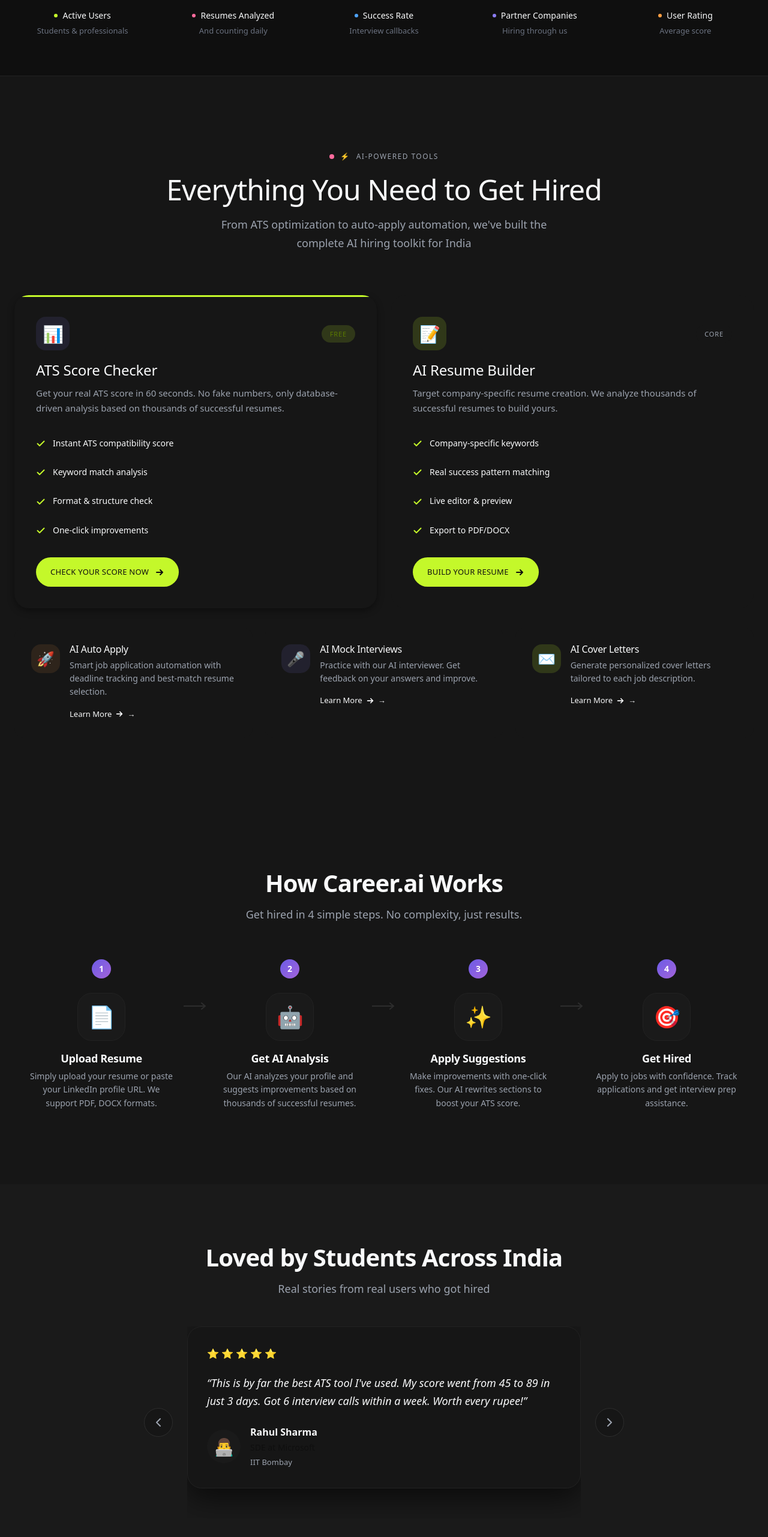
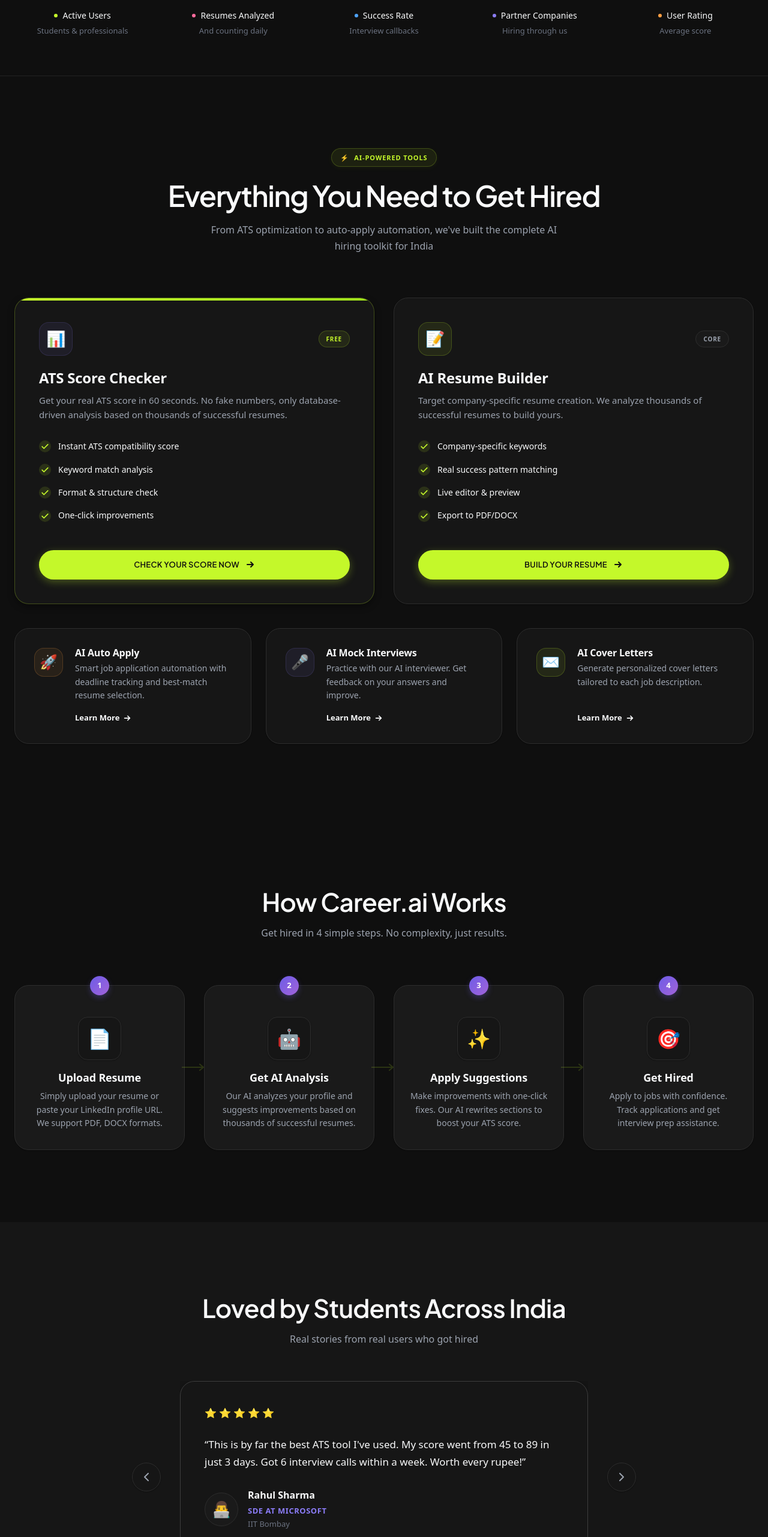
Before and after one commit to Abhinaygenx/careerai, a Next.js app in the folder career-app/: page / in a window 1280 px wide. Shown: the part 1124-3686 px from the top of the page at 60% size. Built offline with nearby package versions, Linux system fonts and the light colour scheme; no server answers.

Commit message:
style: redesign Features, HowItWorks, and Testimonials sections for premium aesthetic and fix dark-mode contrast bugs

```diff
--- a/career-app/src/components/features/FeaturesSection.module.css
+++ b/career-app/src/components/features/FeaturesSection.module.css
@@ -1,6 +1,6 @@
 .features {
     padding: 120px 0;
-    background: var(--background-secondary);
+    background: var(--background);
     position: relative;
 }
 
@@ -14,45 +14,53 @@
 .header {
     text-align: center;
     margin-bottom: 72px;
+    display: flex;
+    flex-direction: column;
+    align-items: center;
 }
 
 .badge {
     display: inline-flex;
     align-items: center;
-    gap: 10px;
-    font-size: 12px;
-    font-weight: 500;
-    letter-spacing: 0.12em;
+    gap: 8px;
+    padding: 6px 14px;
+    border-radius: var(--radius-full);
+    background: rgba(196, 248, 42, 0.06);
+    border: 1px solid rgba(196, 248, 42, 0.15);
+    color: var(--text-accent);
+    font-size: 11px;
+    font-weight: 600;
     text-transform: uppercase;
-    color: var(--text-secondary);
+    letter-spacing: 0.08em;
     margin-bottom: 20px;
+    box-shadow: 0 2px 10px rgba(196, 248, 42, 0.05);
 }
 
-.badge::before {
-    content: '';
-    width: 8px;
-    height: 8px;
-    border-radius: 50%;
-    background: #FF6B9D;
+[data-theme="dark"] .badge {
+    background: rgba(196, 248, 42, 0.08);
+    border-color: rgba(196, 248, 42, 0.2);
+    color: var(--accent);
 }
 
 .title {
-    font-size: clamp(32px, 5vw, 48px);
-    font-weight: 400;
+    font-family: var(--font-display);
+    font-size: clamp(36px, 5vw, 48px);
+    font-weight: 600;
     color: var(--text-primary);
     margin-bottom: 16px;
-    letter-spacing: -0.02em;
+    letter-spacing: -0.03em;
+    line-height: 1.15;
 }
 
 /* Scroll-triggered word reveal animation */
 .wordReveal {
     display: inline-block;
     opacity: 0;
-    transform: translateY(20px);
+    transform: translateY(15px);
     transition:
-        opacity 0.6s cubic-bezier(0.25, 0.46, 0.45, 0.94),
-        transform 0.6s cubic-bezier(0.25, 0.46, 0.45, 0.94);
-    transition-delay: calc(var(--word-index, 0) * 0.08s);
+        opacity 0.6s cubic-bezier(0.215, 0.610, 0.355, 1),
+        transform 0.6s cubic-bezier(0.215, 0.610, 0.355, 1);
+    transition-delay: calc(var(--word-index, 0) * 0.06s);
 }
 
 .revealed .wordReveal {
@@ -61,7 +69,7 @@
 }
 
 .subtitle {
-    font-size: 18px;
+    font-size: 16px;
     color: var(--text-secondary);
     max-width: 600px;
     margin: 0 auto;
@@ -72,45 +80,63 @@
 .mainGrid {
     display: grid;
     grid-template-columns: repeat(2, 1fr);
-    gap: 24px;
-    margin-bottom: 32px;
+    gap: 32px;
+    margin-bottom: 40px;
 }
 
 .mainCard {
     background: var(--surface);
     border-radius: var(--radius-xl);
-    padding: 36px;
-    border: none;
+    padding: 40px;
+    border: 1px solid var(--border);
     transition: all var(--transition-base);
     position: relative;
     overflow: hidden;
+    box-shadow: var(--shadow-sm);
+    display: flex;
+    flex-direction: column;
+}
+
+.mainCard::before {
+    content: '';
+    position: absolute;
+    inset: 0;
+    background: radial-gradient(circle at 100% 0%, rgba(196, 248, 42, 0.02) 0%, transparent 60%);
+    opacity: 0;
+    transition: opacity var(--transition-base);
+    pointer-events: none;
+}
+
+.mainCard:hover::before {
+    opacity: 1;
 }
 
 .mainCard:hover {
     box-shadow: var(--shadow-lg);
+    border-color: var(--border-hover);
     transform: translateY(-4px);
 }
 
 .mainCard.highlighted {
-    background: var(--surface);
+    border-color: rgba(196, 248, 42, 0.25);
     box-shadow: var(--shadow-md);
 }
 
-.mainCard.highlighted::before {
+.mainCard.highlighted::after {
     content: '';
     position: absolute;
     top: 0;
     left: 0;
     right: 0;
-    height: 3px;
-    background: var(--accent);
+    height: 4px;
+    background: linear-gradient(90deg, var(--accent), #9EE01A);
 }
 
 .cardHeader {
     display: flex;
     align-items: center;
     justify-content: space-between;
-    margin-bottom: 20px;
+    margin-bottom: 24px;
 }
 
 .icon {
@@ -120,8 +146,9 @@
     display: flex;
     align-items: center;
     justify-content: center;
-    font-size: 28px;
+    font-size: 26px;
     transition: transform var(--transition-base);
+    border: 1px solid transparent;
 }
 
 .mainCard:hover .icon {
@@ -129,36 +156,48 @@
 }
 
 .icon.purple {
-    background: rgba(139, 124, 247, 0.1);
+    background: rgba(139, 124, 247, 0.08);
+    border-color: rgba(139, 124, 247, 0.15);
+    color: var(--purple);
 }
 
 .icon.green {
-    background: rgba(196, 248, 42, 0.15);
+    background: rgba(196, 248, 42, 0.08);
+    border-color: rgba(196, 248, 42, 0.2);
+    color: var(--accent);
 }
 
 .icon.orange {
-    background: rgba(255, 159, 67, 0.1);
+    background: rgba(255, 159, 67, 0.08);
+    border-color: rgba(255, 159, 67, 0.2);
+    color: #ff9f43;
 }
 
 .cardBadge {
-    padding: 6px 14px;
-    font-size: 11px;
-    font-weight: 500;
+    padding: 5px 12px;
+    font-size: 10px;
+    font-weight: 600;
     text-transform: uppercase;
     letter-spacing: 0.08em;
     border-radius: var(--radius-full);
-    background: var(--background-secondary);
+    background: var(--surface-secondary);
     color: var(--text-secondary);
+    border: 1px solid var(--border);
 }
 
 .cardBadge.free {
-    background: rgba(196, 248, 42, 0.15);
-    color: #5a7a00;
+    background: rgba(196, 248, 42, 0.08);
+    border-color: rgba(196, 248, 42, 0.2);
+    color: var(--text-accent);
+}
+
+[data-theme="dark"] .cardBadge.free {
+    color: var(--accent);
 }
 
 .cardTitle {
     font-size: 24px;
-    font-weight: 500;
+    font-weight: 600;
     color: var(--text-primary);
     margin-bottom: 12px;
     letter-spacing: -0.01em;
@@ -167,14 +206,15 @@
 .cardDesc {
     font-size: 15px;
     color: var(--text-secondary);
-    line-height: 1.7;
+    line-height: 1.6;
     margin-bottom: 28px;
+    flex-grow: 1;
 }
 
 .cardFeatures {
     list-style: none;
     padding: 0;
-    margin: 0 0 28px;
+    margin: 0 0 32px;
 }
 
 .cardFeatures li {
@@ -183,22 +223,32 @@
     gap: 12px;
     font-size: 14px;
     color: var(--text-primary);
-    margin-bottom: 14px;
-    padding: 6px 0;
+    margin-bottom: 12px;
+    padding: 2px 0;
 }
 
 .cardFeatures li svg {
     color: var(--accent);
+    background: rgba(196, 248, 42, 0.08);
+    border-radius: 50%;
+    padding: 3px;
+    width: 20px;
+    height: 20px;
     flex-shrink: 0;
+}
+
+[data-theme="dark"] .cardFeatures li svg {
+    background: rgba(196, 248, 42, 0.12);
 }
 
 .cardCta {
     display: inline-flex;
     align-items: center;
+    justify-content: center;
     gap: 10px;
-    padding: 14px 24px;
+    padding: 14px 28px;
     font-size: 13px;
-    font-weight: 500;
+    font-weight: 600;
     letter-spacing: 0.02em;
     text-transform: uppercase;
     color: var(--primary);
@@ -206,12 +256,14 @@
     text-decoration: none;
     border-radius: var(--radius-full);
     transition: all var(--transition-base);
+    box-shadow: 0 4px 14px var(--accent-glow);
+    font-family: var(--font-display);
 }
 
 .cardCta:hover {
     background: var(--accent-hover);
-    transform: scale(1.02);
-    box-shadow: 0 4px 16px var(--accent-glow);
+    transform: translateY(-1px);
+    box-shadow: 0 6px 20px var(--accent-glow);
 }
 
 .cardCta svg {
@@ -226,23 +278,41 @@
 .secondaryGrid {
     display: grid;
     grid-template-columns: repeat(3, 1fr);
-    gap: 20px;
+    gap: 24px;
 }
 
 .secondaryCard {
     display: flex;
-    gap: 16px;
-    padding: 28px;
+    gap: 20px;
+    padding: 32px;
     background: var(--surface);
-    border-radius: var(--radius-lg);
-    border: none;
+    border-radius: var(--radius-xl);
+    border: 1px solid var(--border);
     text-decoration: none;
     transition: all var(--transition-base);
+    box-shadow: var(--shadow-sm);
+    position: relative;
+    overflow: hidden;
+}
+
+.secondaryCard::before {
+    content: '';
+    position: absolute;
+    inset: 0;
+    background: radial-gradient(circle at 100% 100%, rgba(139, 124, 247, 0.03) 0%, transparent 60%);
+    opacity: 0;
+    transition: opacity var(--transition-base);
+    pointer-events: none;
+}
+
+.secondaryCard:hover::before {
+    opacity: 1;
 }
 
 .secondaryCard:hover {
-    box-shadow: var(--shadow-md);
-    transform: translateY(-2px);
+    box-shadow: var(--shadow-lg);
+    border-color: var(--border-hover);
+    transform: translateY(-3px);
 }
 
 .secondaryCard .icon {
@@ -254,20 +324,24 @@
 
 .secondaryContent {
     flex: 1;
+    display: flex;
+    flex-direction: column;
 }
 
 .secondaryTitle {
     font-size: 16px;
-    font-weight: 500;
+    font-weight: 600;
     color: var(--text-primary);
     margin-bottom: 6px;
+    letter-spacing: -0.01em;
 }
 
 .secondaryDesc {
     font-size: 14px;
     color: var(--text-secondary);
     line-height: 1.6;
-    margin-bottom: 12px;
+    margin-bottom: 16px;
+    flex-grow: 1;
 }
 
 .learnMore {
@@ -275,16 +349,24 @@
     align-items: center;
     gap: 6px;
     font-size: 13px;
-    font-weight: 500;
+    font-weight: 600;
     color: var(--text-primary);
+    transition: color var(--transition-fast);
 }
 
-.learnMore::after {
-    content: '→';
+.secondaryCard:hover .learnMore {
+    color: var(--accent);
+}
+
+[data-theme="light"] .secondaryCard:hover .learnMore {
+    color: var(--text-accent);
+}
+
+.learnMore svg {
     transition: transform var(--transition-fast);
 }
 
-.secondaryCard:hover .learnMore::after {
+.secondaryCard:hover .learnMore svg {
     transform: translateX(4px);
 }
 
@@ -292,10 +374,12 @@
 @media (max-width: 1024px) {
     .mainGrid {
         grid-template-columns: 1fr;
+        gap: 24px;
     }
 
     .secondaryGrid {
         grid-template-columns: 1fr;
+        gap: 20px;
     }
 }
 
@@ -305,14 +389,18 @@
     }
 
     .title {
-        font-size: 28px;
+        font-size: 30px;
     }
 
     .subtitle {
-        font-size: 16px;
+        font-size: 15px;
     }
 
     .mainCard {
+        padding: 28px;
+    }
+
+    .secondaryCard {
         padding: 24px;
     }
 }
--- a/career-app/src/components/features/HowItWorks.module.css
+++ b/career-app/src/components/features/HowItWorks.module.css
@@ -1,6 +1,7 @@
 .section {
-    padding: 100px 0;
-    background: var(--surface);
+    padding: 120px 0;
+    background: var(--background);
+    position: relative;
 }
 
 .container {
@@ -11,37 +12,57 @@
 
 .header {
     text-align: center;
-    margin-bottom: 60px;
+    margin-bottom: 72px;
 }
 
 .title {
-    font-size: 40px;
-    font-weight: 700;
+    font-family: var(--font-display);
+    font-size: clamp(32px, 5vw, 42px);
+    font-weight: 600;
     color: var(--text-primary);
     margin-bottom: 16px;
+    letter-spacing: -0.02em;
 }
 
 .subtitle {
-    font-size: 18px;
+    font-size: 16px;
     color: var(--text-secondary);
+    max-width: 600px;
+    margin: 0 auto;
+    line-height: 1.7;
 }
 
 .steps {
     display: grid;
     grid-template-columns: repeat(4, 1fr);
-    gap: 24px;
+    gap: 32px;
     position: relative;
 }
 
 .step {
     position: relative;
     text-align: center;
-    padding: 24px;
+    padding: 40px 24px 32px;
+    background: var(--surface-secondary);
+    border: 1px solid var(--border);
+    border-radius: var(--radius-xl);
+    transition: all var(--transition-base);
+    box-shadow: var(--shadow-sm);
+    display: flex;
+    flex-direction: column;
+    align-items: center;
+}
+
+.step:hover {
+    transform: translateY(-4px);
+    border-color: var(--border-hover);
+    box-shadow: var(--shadow-md);
+    background: var(--surface);
 }
 
 .stepNumber {
     position: absolute;
-    top: 0;
+    top: -16px;
     left: 50%;
     transform: translateX(-50%);
     width: 32px;
@@ -52,28 +73,39 @@
     display: flex;
     align-items: center;
     justify-content: center;
-    font-size: 14px;
+    font-size: 13px;
     font-weight: 700;
+    box-shadow: 0 4px 10px rgba(108, 92, 231, 0.3);
 }
 
 .stepIcon {
-    width: 80px;
-    height: 80px;
-    margin: 32px auto 20px;
-    background: var(--surface-secondary);
-    border-radius: var(--radius-xl);
+    width: 72px;
+    height: 72px;
+    margin: 12px auto 20px;
+    background: var(--surface);
+    border-radius: var(--radius-lg);
     display: flex;
     align-items: center;
     justify-content: center;
-    font-size: 36px;
-    border: 1px solid var(--border-light);
+    font-size: 32px;
+    border: 1px solid var(--border);
+    transition: all var(--transition-base);
+    box-shadow: var(--shadow-sm);
+}
+
+.step:hover .stepIcon {
+    transform: scale(1.08) translateY(-2px);
+    border-color: var(--accent);
+    box-shadow: 0 4px 18px var(--accent-glow);
+    background: rgba(196, 248, 42, 0.04);
 }
 
 .stepTitle {
     font-size: 18px;
     font-weight: 600;
     color: var(--text-primary);
-    margin-bottom: 8px;
+    margin-bottom: 10px;
+    letter-spacing: -0.01em;
 }
 
 .stepDesc {
@@ -84,26 +116,49 @@
 
 .connector {
     position: absolute;
-    top: 72px;
-    right: -32px;
-    color: var(--border);
-    z-index: 1;
+    top: 50%;
+    right: -36px;
+    transform: translateY(-50%);
+    color: var(--accent);
+    z-index: 2;
+    opacity: 0.4;
+    pointer-events: none;
+}
+
+.connector svg {
+    animation: connectorPulse 2s infinite ease-in-out;
+}
+
+@keyframes connectorPulse {
+    0%, 100% {
+        opacity: 0.4;
+        transform: translateX(0);
+    }
+    50% {
+        opacity: 0.9;
+        transform: translateX(4px);
+    }
 }
 
 /* Responsive */
 @media (max-width: 1024px) {
     .steps {
         grid-template-columns: repeat(2, 1fr);
+        gap: 40px 24px;
     }
 
     .connector {
         display: none;
     }
+
+    .step {
+        padding-top: 36px;
+    }
 }
 
 @media (max-width: 640px) {
     .section {
-        padding: 60px 0;
+        padding: 80px 0;
     }
 
     .title {
@@ -112,6 +167,7 @@
 
     .steps {
         grid-template-columns: 1fr;
+        gap: 36px;
         max-width: 320px;
         margin: 0 auto;
     }
--- a/career-app/src/components/features/Testimonials.module.css
+++ b/career-app/src/components/features/Testimonials.module.css
@@ -1,6 +1,6 @@
 .section {
-    padding: 100px 0;
-    background: var(--surface-secondary);
+    padding: 120px 0;
+    background: var(--background-secondary);
 }
 
 .container {
@@ -11,27 +11,32 @@
 
 .header {
     text-align: center;
-    margin-bottom: 48px;
+    margin-bottom: 56px;
 }
 
 .title {
-    font-size: 40px;
-    font-weight: 700;
+    font-family: var(--font-display);
+    font-size: clamp(32px, 5vw, 42px);
+    font-weight: 600;
     color: var(--text-primary);
     margin-bottom: 16px;
+    letter-spacing: -0.02em;
 }
 
 .subtitle {
-    font-size: 18px;
+    font-size: 16px;
     color: var(--text-secondary);
+    max-width: 600px;
+    margin: 0 auto;
+    line-height: 1.7;
 }
 
 /* Carousel */
 .carousel {
     display: flex;
     align-items: center;
-    gap: 24px;
-    max-width: 800px;
+    gap: 32px;
+    max-width: 840px;
     margin: 0 auto;
 }
 
@@ -47,13 +52,20 @@
     display: flex;
     align-items: center;
     justify-content: center;
-    transition: all var(--transition-fast);
+    transition: all var(--transition-base);
+    box-shadow: var(--shadow-sm);
 }
 
 .navBtn:hover {
-    border-color: var(--primary);
+    border-color: var(--accent);
     color: var(--primary);
-    background: rgba(108, 92, 231, 0.05);
+    background: var(--accent);
+    box-shadow: 0 4px 14px var(--accent-glow);
+    transform: scale(1.05);
+}
+
+[data-theme="dark"] .navBtn:hover {
+    color: var(--primary); /* Black text on lime green button */
 }
 
 .track {
@@ -70,20 +82,21 @@
     width: 100%;
     background: var(--surface);
     border-radius: var(--radius-xl);
-    padding: 32px;
+    padding: 40px;
     box-shadow: var(--shadow-md);
-    border: 1px solid var(--border-light);
-    transition: all 0.5s cubic-bezier(0.4, 0, 0.2, 1);
+    border: 1px solid var(--border);
+    transition: all 0.5s cubic-bezier(0.25, 0.46, 0.45, 0.94);
 }
 
 .card.active {
     box-shadow: var(--shadow-xl);
+    border-color: var(--border-hover);
 }
 
 .rating {
     display: flex;
     gap: 4px;
-    margin-bottom: 20px;
+    margin-bottom: 24px;
 }
 
 .star {
@@ -91,11 +104,11 @@
 }
 
 .text {
-    font-size: 18px;
-    line-height: 1.7;
+    font-size: 17px;
+    line-height: 1.75;
     color: var(--text-primary);
-    margin-bottom: 24px;
-    font-style: italic;
+    margin-bottom: 28px;
+    font-weight: 400;
 }
 
 .author {
@@ -112,7 +125,8 @@
     display: flex;
     align-items: center;
     justify-content: center;
-    font-size: 28px;
+    font-size: 26px;
+    border: 1px solid var(--border);
 }
 
 .authorInfo {
@@ -128,14 +142,16 @@
 }
 
 .authorRole {
-    font-size: 14px;
-    color: var(--primary);
-    font-weight: 500;
+    font-size: 13px;
+    color: var(--purple);
+    font-weight: 600;
+    text-transform: uppercase;
+    letter-spacing: 0.04em;
 }
 
 .authorCollege {
     font-size: 13px;
-    color: var(--text-secondary);
+    color: var(--text-muted);
 }
 
 /* Dots */
@@ -161,14 +177,15 @@
 }
 
 .activeDot {
-    background: var(--primary);
+    background: var(--accent) !important;
     width: 32px;
+    box-shadow: 0 0 8px var(--accent-glow);
 }
 
 /* Responsive */
 @media (max-width: 768px) {
     .section {
-        padding: 60px 0;
+        padding: 80px 0;
     }
 
     .title {
@@ -189,11 +206,11 @@
     }
 
     .card {
-        padding: 24px;
+        padding: 28px 24px;
     }
 
     .text {
-        font-size: 16px;
+        font-size: 15px;
     }
 }
 
```
